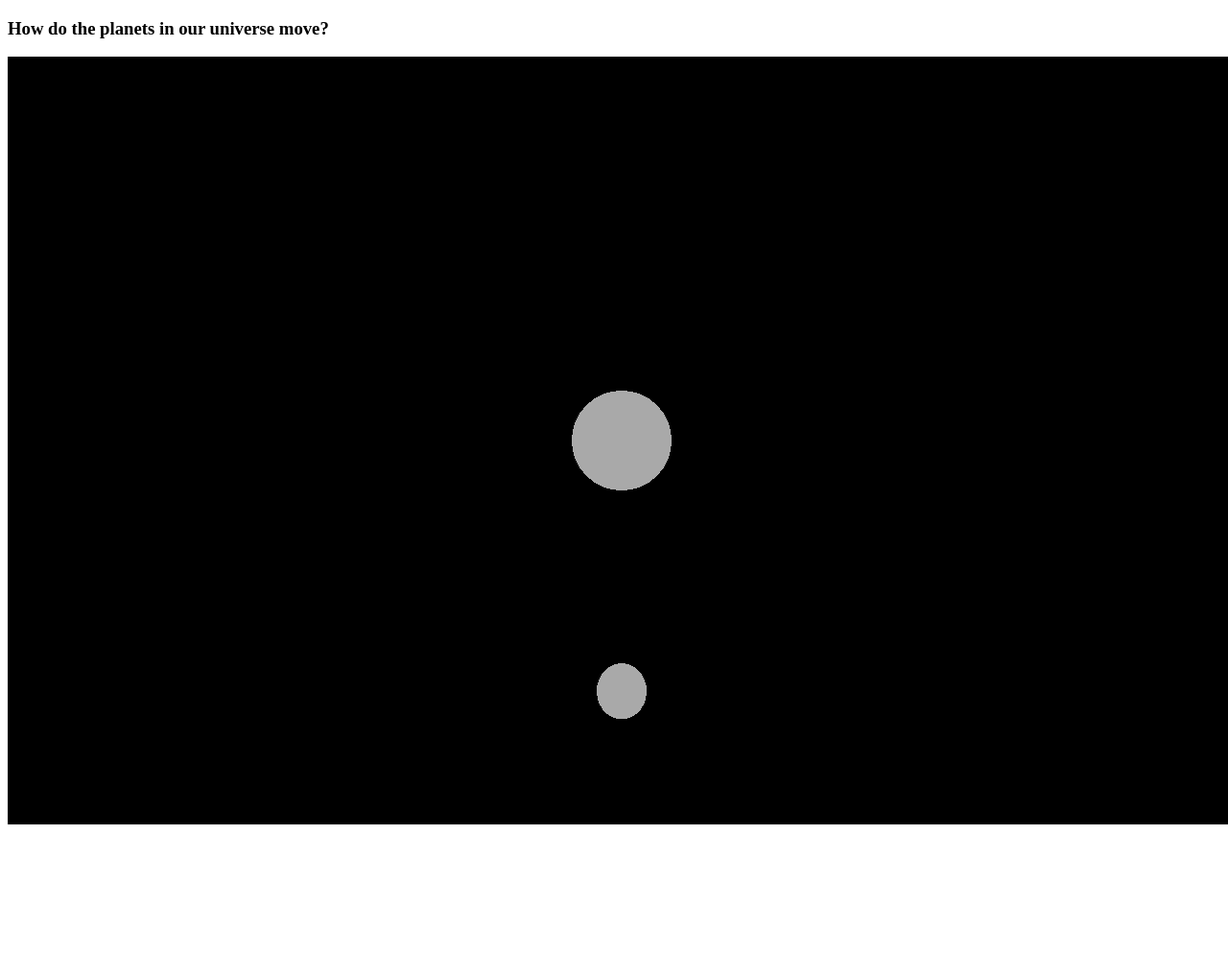
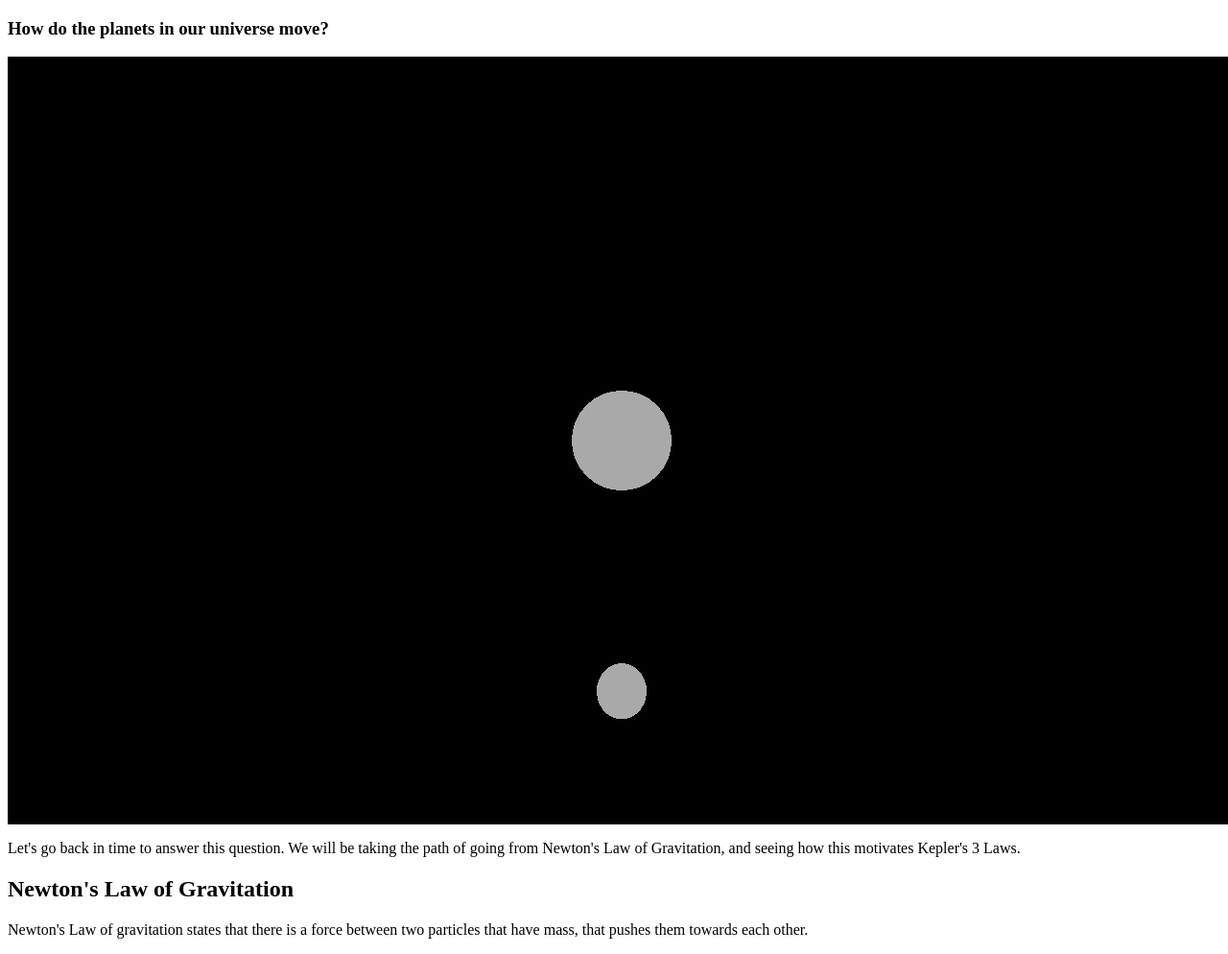
Before and after one commit to JeremyLikesCats/Orbital-Mechanics-Article, a website built with Vite: page index.html in a window 1280 px wide. Shown: the whole page at 96% size. Before the commit the page ends 867 px from the top, so only its background shows below. Built offline with nearby package versions, Linux system fonts and the light colour scheme.

Commit message:
finished simulations

```diff
--- a/index.html
+++ b/index.html
@@ -20,10 +20,16 @@
         <script>
             window.MathJax = { tex: { inlineMath: [['\$$', '\$$']] } };
         </script>
-
+        <script type="module" src="simulations/simulation1.js"></script>
+        <script type="module" src="simulations/simulation2.js"></script>
     </head>
     <body>
         <h3>How do the planets in our universe move?</h3>
-        <script type="module" src="/main.js"></script>
+        <div id="simulation1"></div>
+        <p>Let's go back in time to answer this question. We will be taking the path of going from Newton's Law of Gravitation, and seeing how this motivates Kepler's 3 Laws. </p>
+
+        <h2>Newton's Law of Gravitation</h2>
+        <p>Newton's Law of gravitation states that there is a force between two particles that have mass, that pushes them towards each other.</p>
+        <div id="simulation2"></div>
     </body>
 </html>
--- a/main.js
+++ b/simulations/simulation1.js
@@ -7,7 +7,7 @@ const camera = new THREE.PerspectiveCamera( 75, window.innerWidth / window.inner
 const renderer = new THREE.WebGLRenderer()
 renderer.setSize( window.innerWidth, window.innerHeight );
 renderer.setAnimationLoop( animate );
-document.body.appendChild( renderer.domElement );
+document.getElementById("simulation1").appendChild( renderer.domElement );
 
 const ambientLight = new THREE.AmbientLight(0xffffff, 2);
 scene.add(ambientLight);
@@ -22,7 +22,7 @@ const earth = new THREE.Mesh (earthGeometry, earthMaterial);
 scene.add( earth );
 
 
-const moonTexture = textureLoader.load('moon.png');
+const moonTexture = textureLoader.load('textures/moon.png');
 const moonGeometry = new THREE.SphereGeometry(1);
 const moonMaterial = new THREE.MeshStandardMaterial({
     map: moonTexture
--- /dev/null
+++ b/simulations/simulation2.js
@@ -0,0 +1,11 @@
+import * as THREE from 'three'
+
+const scene = THREE.Scene()
+const camera = new THREE.PerspectiveCamera( 75, window.innerWidth / window.innerHeight, 0.1, 1000)
+const renderer = new THREE.WebGLRenderer()
+renderer.setSize( window.innerWidth, window.innerHeight );
+renderer.setAnimationLoop( animate );
+document.getElementById("simulation2").appendChild( renderer.domElement );
+
+const ambientLight = new THREE.AmbientLight(0xffffff, 2);
+scene.add(ambientLight);
```
Also changed, not shown: plan.md (+1 -1 lines).
